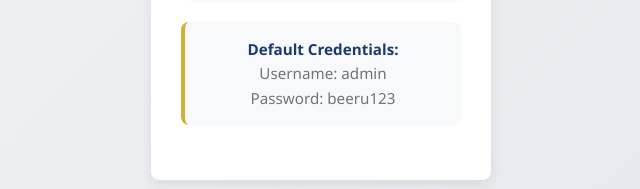
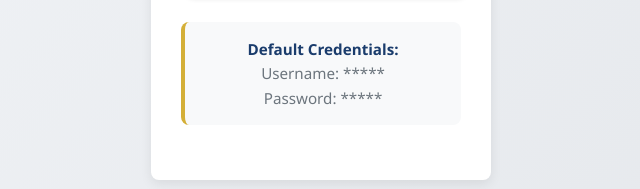
Before and after one commit to st8601386-stack/Bill, a plain HTML site: page Index.html in a window 1280 px wide. Shown: the part 620-809 px from the top of the page, 319-959 px from the left. Drawn offline with nearby package versions, Linux system fonts and the light colour scheme.

Commit message:
Update Index.html

```diff
--- a/Index.html
+++ b/Index.html
@@ -702,8 +702,8 @@
 
       <div class="shop-info" style="margin-top: 20px; text-align: center;">
         <strong>Default Credentials:</strong><br>
-        Username: admin<br>
-        Password: beeru123
+        Username: *****<br>
+        Password: *****
       </div>
     </div>
   </div>
```
